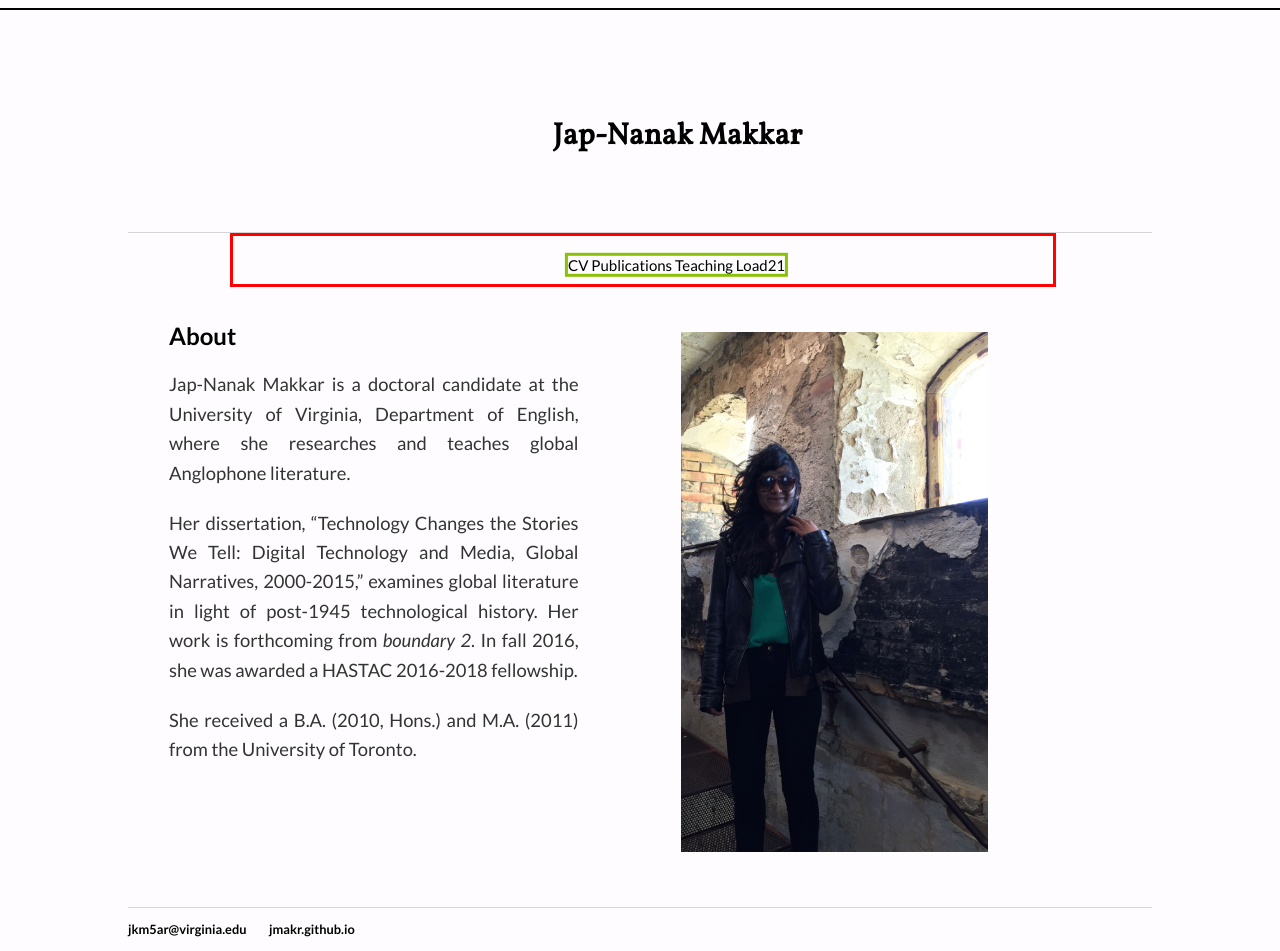
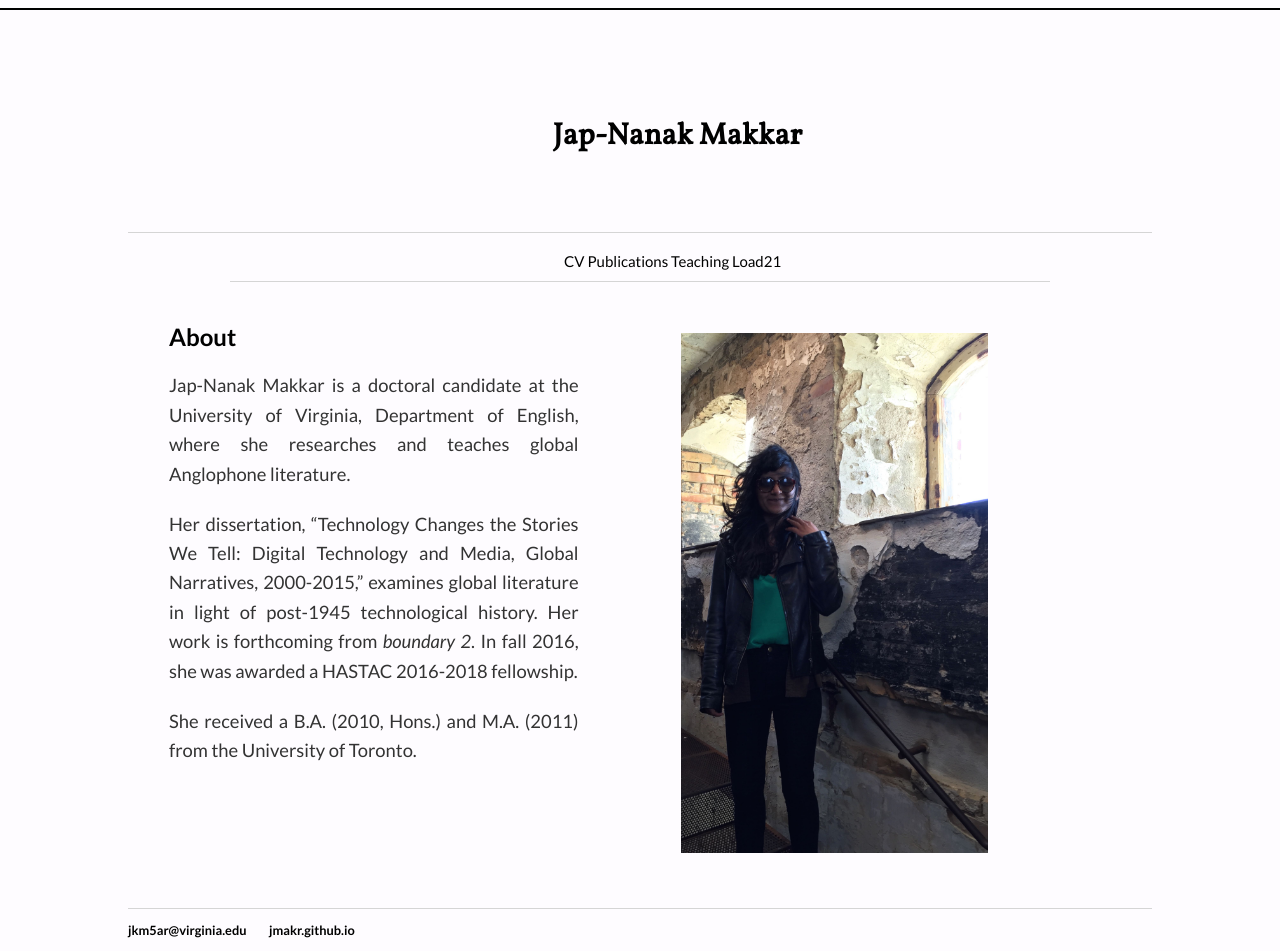
Before and after one commit to jmakr/jmakr.github.io, a Jekyll site: the page built from index.html, in a window 1280 px wide. Built offline with Jekyll 4.4.1, drawn with Linux system fonts in a browser that asks for light colours.

Commit message:
Update main.css

```diff
--- a/css/main.css
+++ b/css/main.css
@@ -59,6 +59,7 @@ section {
     margin-left: auto;
     margin-bottom: auto;
     margin-top: auto;
+  border-bottom: thin solid #d5d5d5;
 
 
 }
@@ -72,8 +73,8 @@ section {
     margin-top: auto;
     height: 3em;
     width:100%;
-  border-bottom: thin solid #d5d5d5;
-  border: 3px solid #FF0000;
+
+
 }
 
 .topnavigation {
@@ -86,7 +87,7 @@ section {
   text-align: center;
   font-size: 15px;
   color: black;
-  border: 3px solid #8AC007;
+
 
 }
 
```
